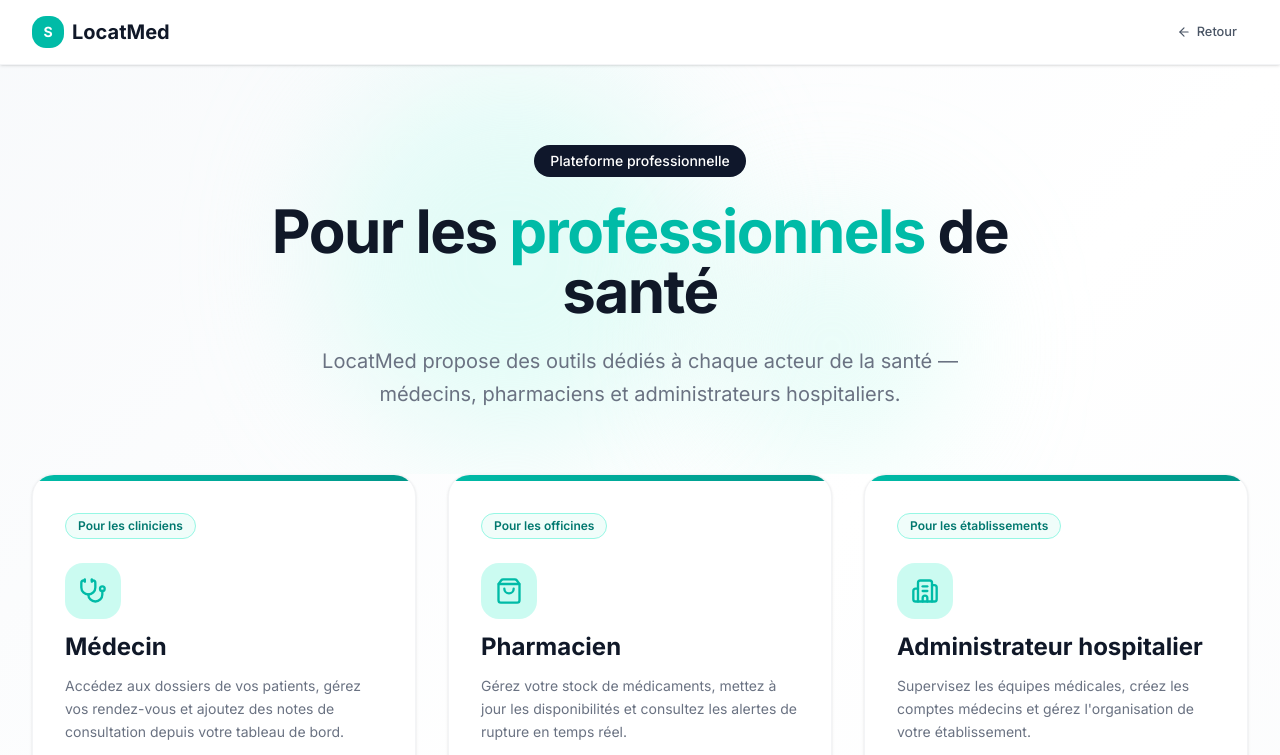
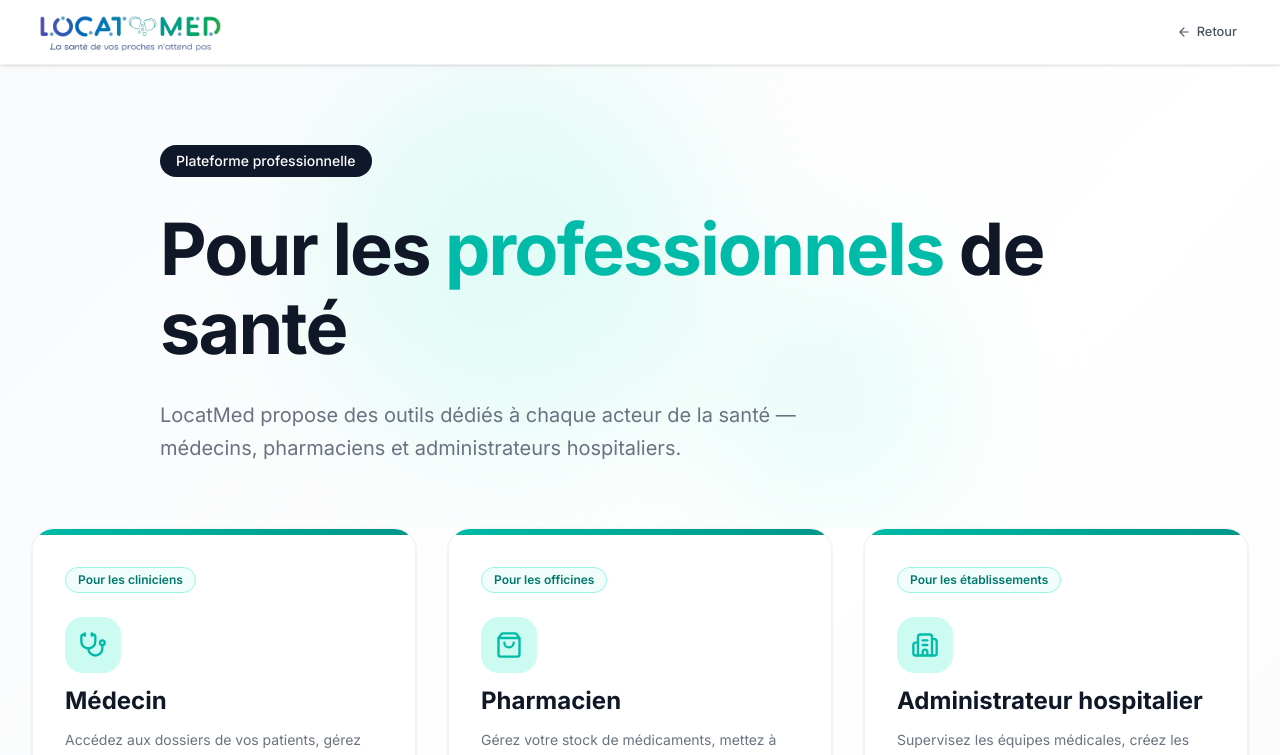
Before and after one commit to amghar855/LocatMed-Tanger, a Next.js app: page /business in a window 1280 px wide. Shown: the top 755 px of the page. Built offline with nearby package versions, Linux system fonts and the light colour scheme; no server answers; a web font is replaced by a local one.

Commit message:
style: left-align hero section on business page

```diff
--- a/app/business/page.tsx
+++ b/app/business/page.tsx
@@ -65,13 +65,14 @@ export default function BusinessPage() {
   return (
     <>
       {/* Minimal navbar */}
-      <header className="sticky top-0 z-50 bg-white/95 backdrop-blur-md border-b border-gray-100 shadow-sm">
+      <header className="sticky top-0 z-50 bg-white/80 backdrop-blur-md border-b border-black/5 shadow-sm">
         <div className="max-w-7xl mx-auto px-4 sm:px-6 lg:px-8 h-16 flex items-center justify-between">
           <Link href="/" className="flex items-center gap-2">
-            <div className="w-8 h-8 rounded-xl bg-gradient-to-br from-teal-500 to-teal-500 flex items-center justify-center">
-              <span className="text-white font-bold text-sm">S</span>
-            </div>
-            <span className="font-bold text-xl text-gray-900">LocatMed</span>
+            <img
+              src="/logo-locatomed.png"
+              alt="LocatMed"
+              className="h-12 w-auto object-contain"
+            />
           </Link>
           <Link
             href="/"
@@ -92,18 +93,18 @@ export default function BusinessPage() {
           <div className="absolute top-0 left-1/4 w-96 h-96 bg-teal-100/50 rounded-full blur-3xl" />
           <div className="absolute bottom-0 right-1/4 w-64 h-64 bg-teal-100/40 rounded-full blur-3xl" />
 
-          <div className="relative max-w-4xl mx-auto px-4 sm:px-6 lg:px-8 text-center space-y-6">
+          <div className="relative max-w-5xl mx-auto px-4 sm:px-6 lg:px-8 text-left space-y-8 pl-12">
             <div className="inline-flex items-center gap-2 bg-slate-900 rounded-full px-4 py-1.5">
               <span className="text-sm font-medium text-white">Plateforme professionnelle</span>
             </div>
-            <h1 className="text-5xl lg:text-6xl font-bold text-gray-900 tracking-tight">
+            <h1 className="text-5xl lg:text-7xl font-bold text-gray-900 tracking-tight leading-[1.1]">
               Pour les{" "}
               <span className="bg-gradient-to-r from-teal-500 to-teal-500 bg-clip-text text-transparent">
                 professionnels
               </span>{" "}
               de santé
             </h1>
-            <p className="text-xl text-gray-500 max-w-2xl mx-auto leading-relaxed">
+            <p className="text-xl text-gray-500 max-w-2xl leading-relaxed">
               LocatMed propose des outils dédiés à chaque acteur de la santé —
               médecins, pharmaciens et administrateurs hospitaliers.
             </p>
```
